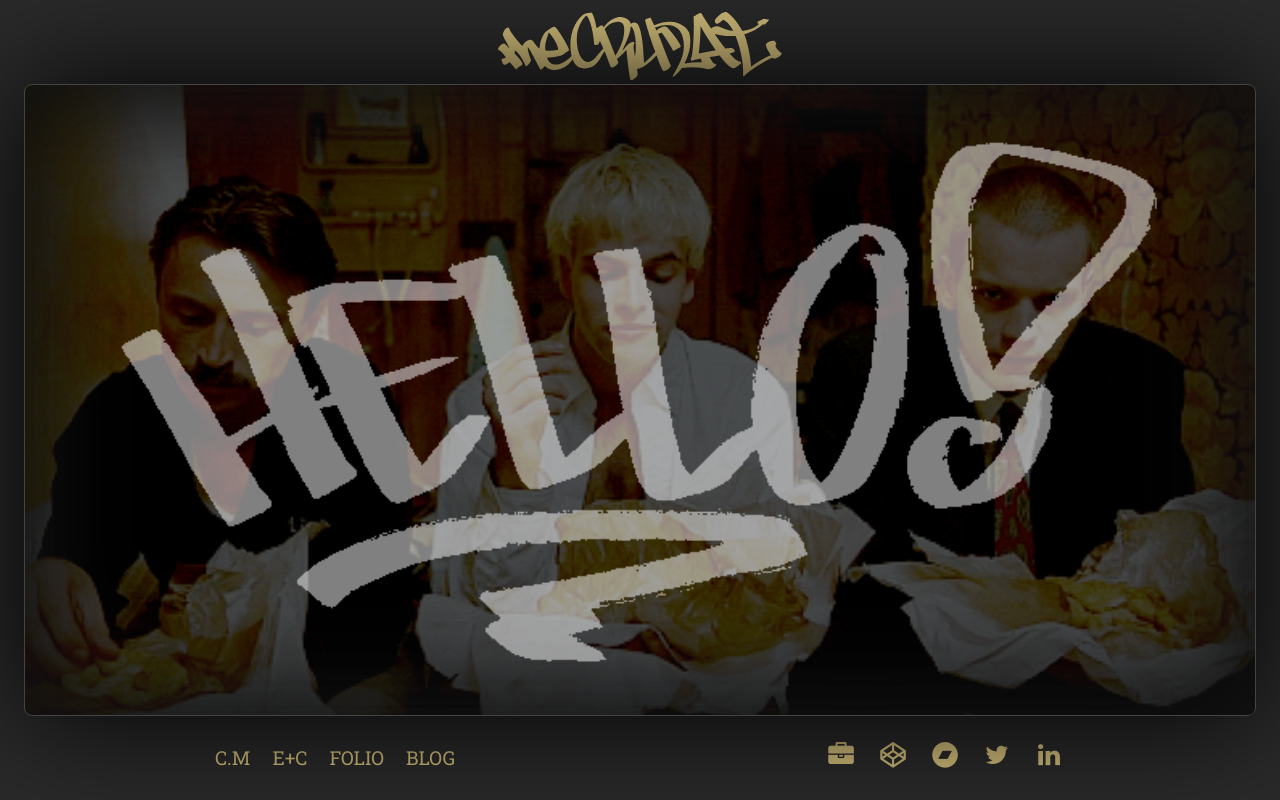
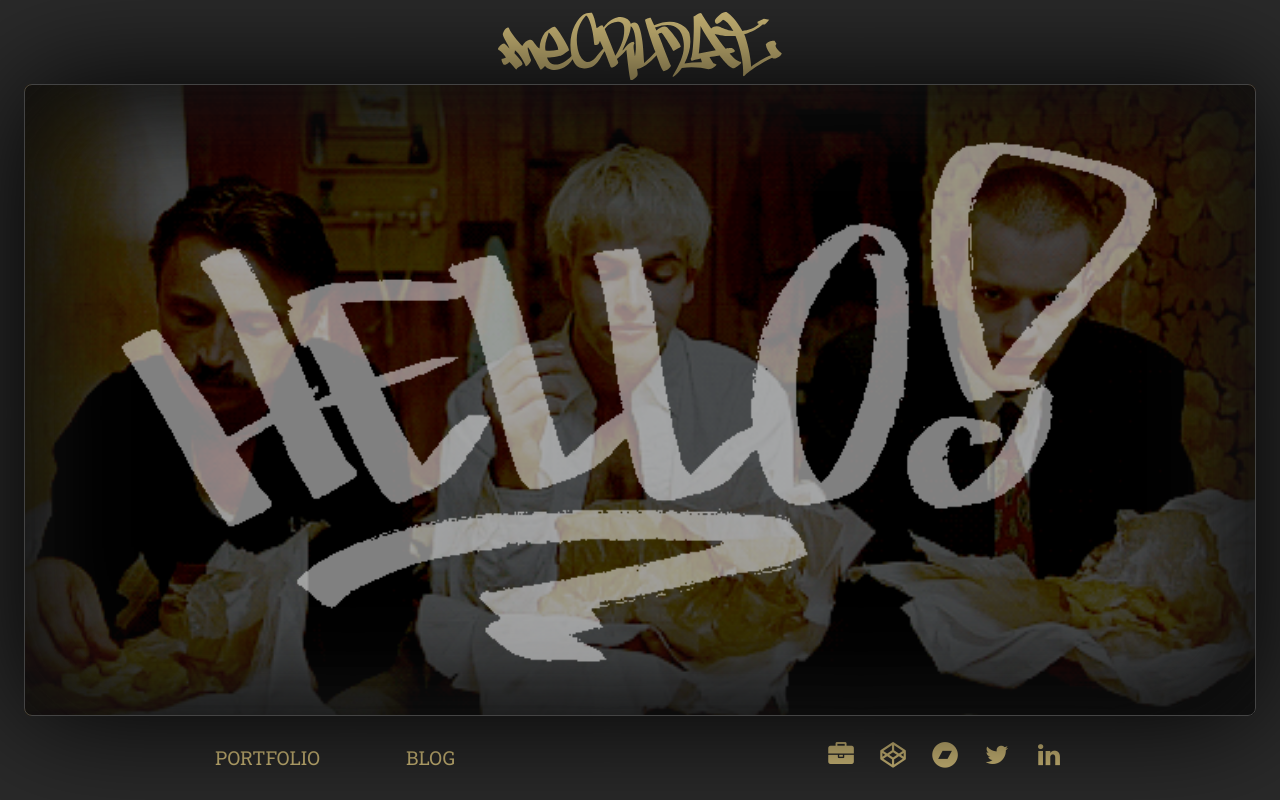
Before and after one commit to TheCruzat/Base-Next, a Next.js app: page / in a window 1280 px wide. Built offline with nearby package versions, Linux system fonts and the light colour scheme.

Commit message:
mute 2 entries

```diff
--- a/components/footer.js
+++ b/components/footer.js
@@ -3,7 +3,7 @@ import styled from "styled-components"
 
 const links = {
   navv: [
-    {
+    /*{
       url: "http://cruzat.media",
       title: "find me at Cruzat.Media",
       label: "c.m",
@@ -12,11 +12,11 @@ const links = {
       url: "http://eencee.me",
       title: "learn about my partnership with freelance Art Director Christine Ellsworth",
       label: "e+c",
-    },
+    },*/
     {
       url: "http://builtby.thecruzat.com",
       title: "see my portfolio",
-      label: "folio",
+      label: "portfolio",
     },
     {
       url: "http://coffeewith.thecruzat.com",
```
